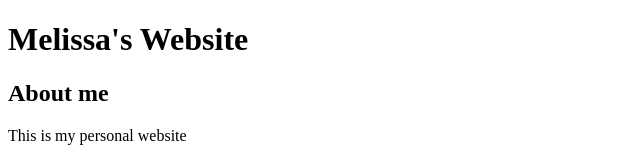
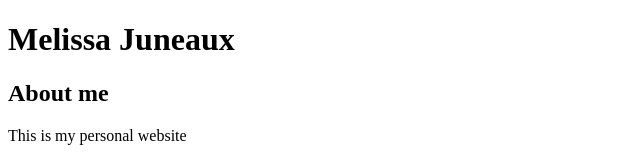
Before and after one commit to melissajuneaux/WEBSITE, a plain HTML site: page index.html in a window 1280 px wide. Shown: the top 160 px of the page, without its empty margins (0-640 px from the left). Drawn offline with Linux system fonts and the light colour scheme.

Commit message:
updated my name

```diff
--- a/index.html
+++ b/index.html
@@ -6,8 +6,9 @@
 </head>
 <body>
   <!-- Hello there -->
+  <!-- TESTING MY FORWARD SLASH, AAYYYEEEE -->
   <header>
-  <h1>Melissa's Website</h1>
+  <h1>Melissa Juneaux</h1>
   <h2>About me</h2>
   <p>This is my personal website</p>
   </header>
```
